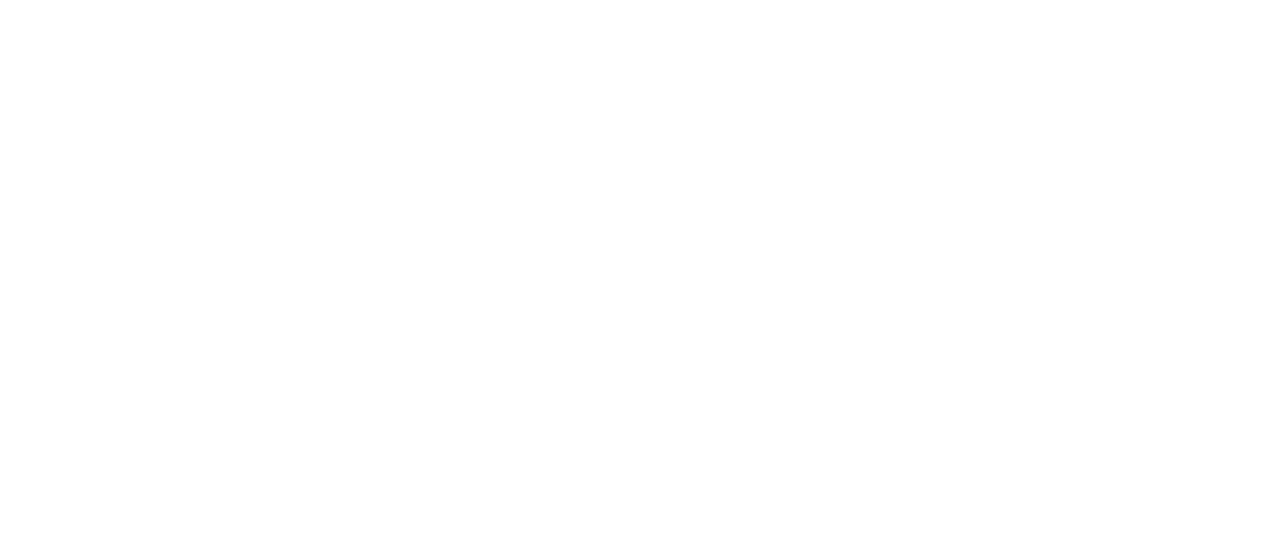
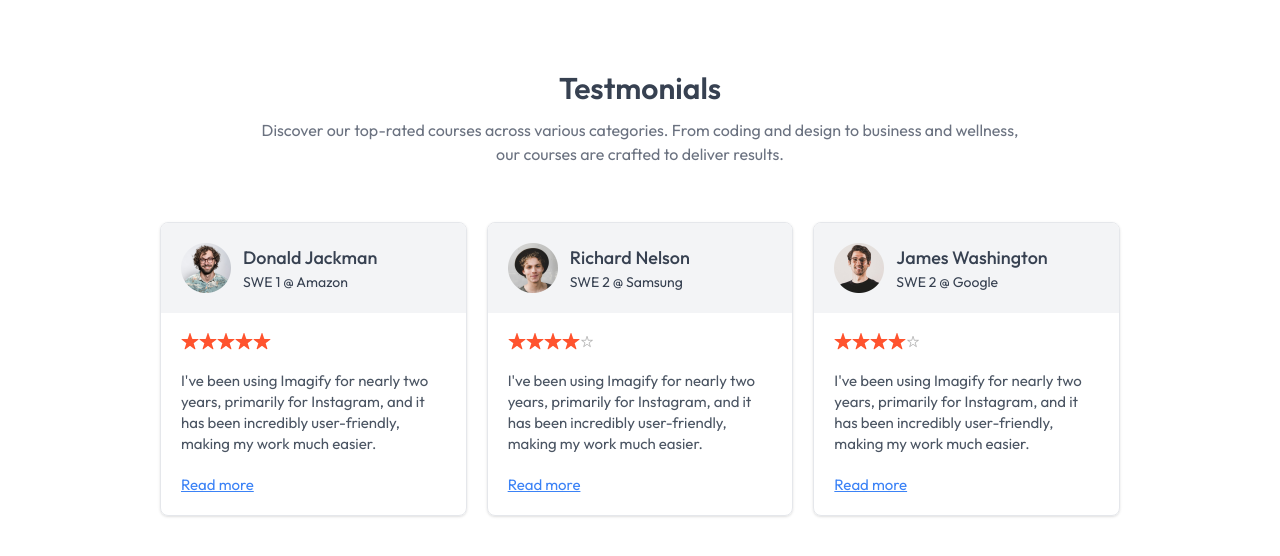
Before and after one commit to ahasan06/Studify-LMS, a React (Vite) app in the folder client/: page / in a window 1280 px wide. Shown: the part 1214-1770 px from the top of the page. Before the commit the page ends 1200 px from the top, so only its background shows below. Built offline with nearby package versions, Linux system fonts and the light colour scheme; no server answers.

Commit message:
testimonial section added

```diff
--- /dev/null
+++ b/client/src/components/students/TestimonialCard.jsx
@@ -0,0 +1,29 @@
+import React from 'react'
+import { assets } from '../../assets/assets'
+function TestimonialCard({testimonial}) {
+  return (
+    <div className='testimonial-container shadow min-h-60  border rounded-lg overflow-hidden'>
+      <div className='bg-gray-100 p-5 min-h-20 flex items-center gap-3'>
+        <img src={testimonial.image} alt="profile" height={50} width={50}/>
+        <div>
+            <h4 className='text-lg font-medium text-gray-700'>{testimonial.name}</h4>
+            <h6 className='text-sm text-gray-700'>{testimonial.role}</h6>
+        </div>
+      </div>
+      <div className=' h-full w-full p-5 flex flex-col items-start gap-5 '>
+
+        <div className='flex'>
+        {
+            [...Array(5)].map((_,i)=>(
+                <img key={i} src={i< Math.floor(testimonial.rating)?assets.star : assets.star_blank} alt="" srcset="" />
+            ))
+        }
+        </div>
+        <p className=' text-gray-600'>{testimonial.feedback}</p>
+        <button onClick={()=>scrollTo(0,0)}><a href="" className='underline text-blue-500 hover:text-blue-700'>Read more</a></button>
+      </div>
+    </div>
+  )
+}
+
+export default TestimonialCard
--- a/client/src/components/students/TestimonialSection.jsx
+++ b/client/src/components/students/TestimonialSection.jsx
@@ -1,9 +1,29 @@
-import React from 'react'
+import React, { useContext } from 'react'
+import { AppContext } from '../../context/AppContext'
+import TestimonialCard from './TestimonialCard';
 
 function TestimonialSection() {
+  const { testimonial } = useContext(AppContext)
+  console.log("Testimonial",testimonial);
+
   return (
-    <div>
-      <h1>Testmonial Section</h1>
+    <div className='py-14 px-8  flex flex-col items-center max-w-5xl'>
+      <h2 className='text-3xl font-semibold text-gray-700'>Testmonials</h2>
+      <p className='md:text-base text-gray-500 mt-3 text-center max-w-3xl'>Discover our top-rated courses across various categories. From coding and design to business and wellness, our courses are crafted to deliver results.</p>
+     <div className='mt-14 grid grid-cols-1 md:grid-cols-2 lg:grid-cols-3 gap-5'>
+       {
+        testimonial && testimonial.length > 1 ? (
+          testimonial.map((testimonial ,index)=>(
+            <TestimonialCard key={index} testimonial={testimonial}/>
+          ))
+        ) : (
+            <p>No Testimonial found!</p>
+        )
+
+      }
+     </div>
+
+
     </div>
   )
 }
--- a/client/src/context/AppContext.jsx
+++ b/client/src/context/AppContext.jsx
@@ -1,5 +1,6 @@
 import { createContext, useEffect, useState } from "react";
 import { dummyCourses } from "../assets/assets";
+import { dummyTestimonial } from "../assets/assets";
 import { useNavigate } from "react-router-dom";
 
 export const AppContext = createContext();
@@ -8,10 +9,14 @@
   const currency = import.meta.env.VITE_CURRENCY
   const navigate = useNavigate()
   const [allCourses, setAllCourses] = useState([])
+  const [testimonial,setTestimonial] = useState([])
   const [isEducator,setIsEducator] = useState(true)
 
   const fetchAllCourses = async () => {
     setAllCourses(dummyCourses)
+  }
+  const fetchTestimonal = async () => {
+    setTestimonial(dummyTestimonial)
   }
   // Function to calculate average rating of course
   const calculateRating = (course) => {
@@ -27,10 +32,11 @@
 
 
   useEffect(() => {
-    fetchAllCourses()
+    fetchAllCourses();
+    fetchTestimonal();
   }, [])
   const value = {
-    navigate,currency, allCourses, calculateRating,isEducator,setIsEducator
+    navigate,currency, allCourses, calculateRating,isEducator,setIsEducator,testimonial
   }
 
   return (
--- a/client/src/pages/students/Home.jsx
+++ b/client/src/pages/students/Home.jsx
@@ -3,6 +3,7 @@
 import Companies from './../../components/students/Companies';
 import CourseDetails from './CourseDetails';
 import CourseSection from '../../components/students/CourseSection';
+import TestimonialSection from '../../components/students/TestimonialSection';
 
 function Home() {
   return (
@@ -10,7 +11,7 @@
       <Hero/>
       <Companies/>
       <CourseSection/>
-
+      <TestimonialSection/>
     </div>
   )
 }
```
